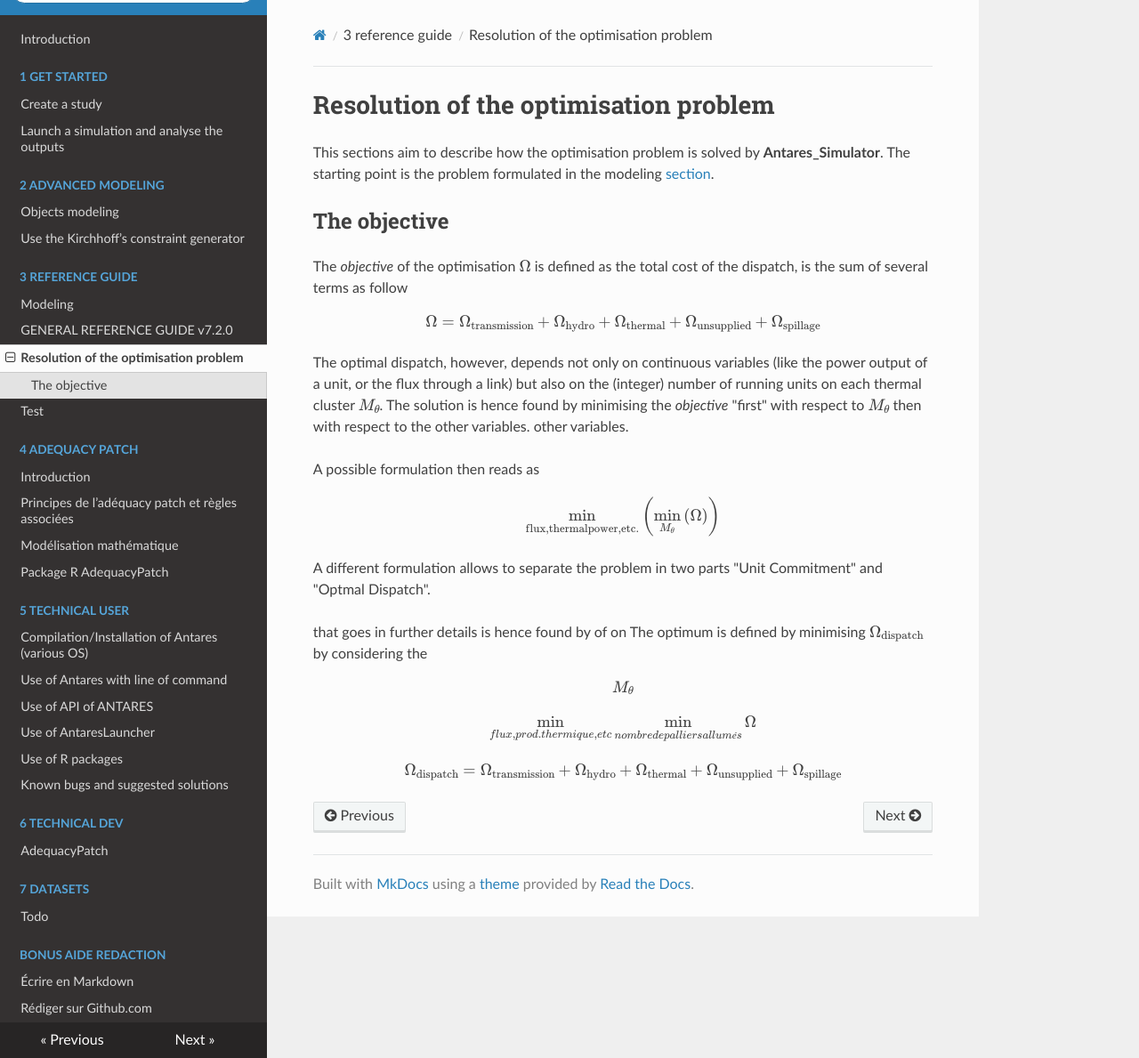
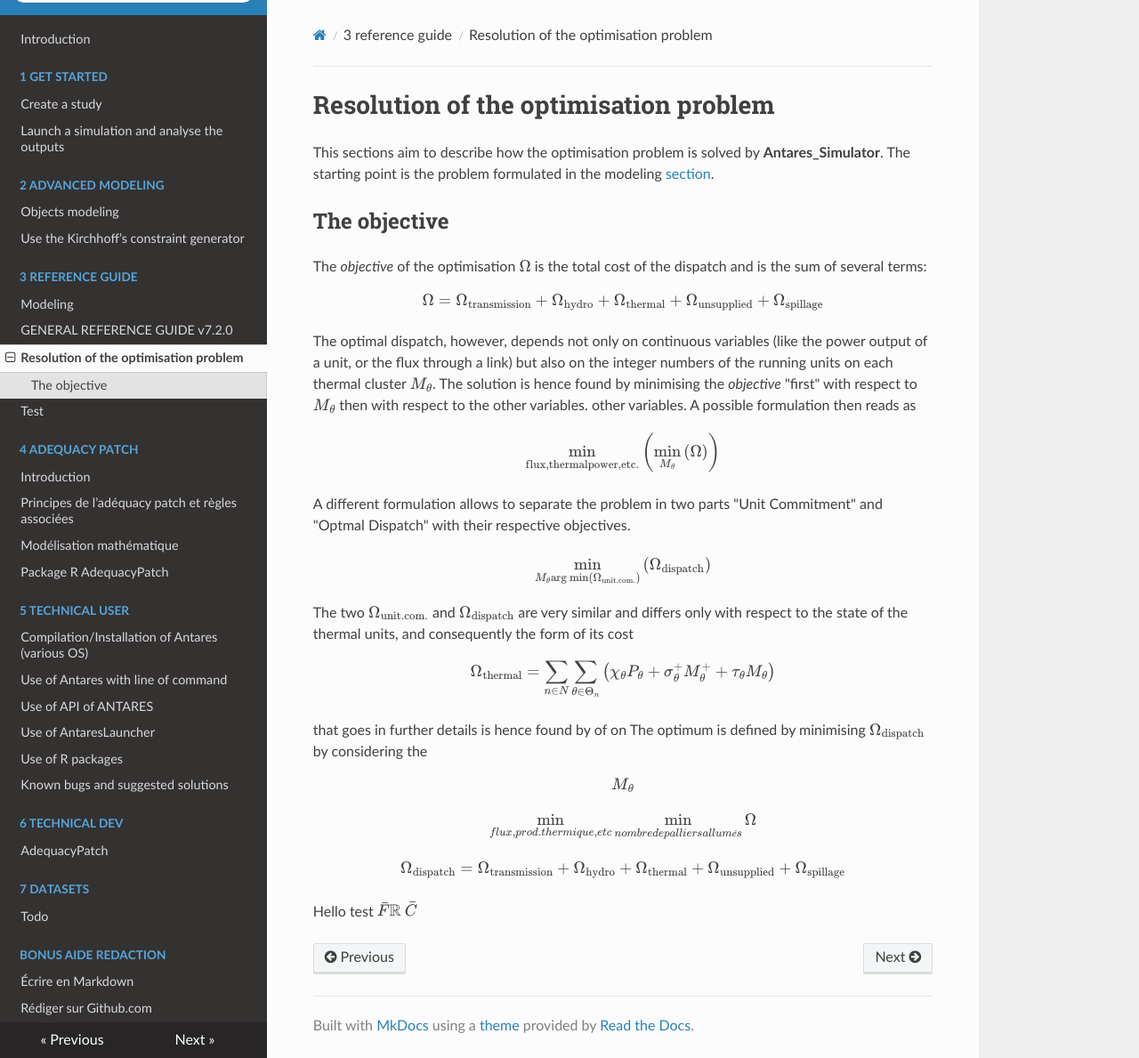
Before and after one commit to AntaresSimulatorTeam/antares-doc, an MkDocs documentation site: the page built from docs/3-reference-guide/resolution-algorithm.md, in a window 1280 px wide and 1189 px high. Shown: the whole window at 89% size. Built offline with MkDocs 1.6.1, drawn with Linux system fonts in a browser that asks for light colours; nearby versions of some CDN libraries; formulas are drawn with MathJax 3.

Commit message:
one step more

```diff
--- a/docs/3-reference-guide/resolution-algorithm.md
+++ b/docs/3-reference-guide/resolution-algorithm.md
@@ -5,19 +5,24 @@ by __Antares_Simulator__.
 The starting point is the problem formulated in the modeling [section](modeling.md).
 
 ## The objective
-The _objective_ of the optimisation \\( \Omega\\) is defined as the total cost of the dispatch,
-is the sum of several terms as follow
+The _objective_ of the optimisation \\( \Omega\\) is the total cost of the dispatch and is
+the sum of several terms:
 $$ \Omega = \Omega_{\mathrm{transmission}} + \Omega_{\mathrm{hydro}} + \Omega_{\mathrm{thermal}} + \Omega_{\mathrm{unsupplied}} + \Omega_{\mathrm{spillage}}$$
 
 The optimal dispatch, however, depends not only on continuous variables (like the power output of a unit,
-or the flux through a link) but also on the (integer) number of running units on each thermal cluster \\(M_{\theta}\\).
+or the flux through a link) but also on the integer numbers of the running units on each thermal cluster \\(M_{\theta}\\).
 The solution is hence found by minimising the _objective_ "first" with respect to \\(M_{\theta}\\) then with respect to the other variables.
-other variables.
-
-A possible formulation then reads as
+other variables. A possible formulation then reads as
 $$\min_{\mathrm{flux, thermal power, etc.}}\left( \min_{M_{\theta}} \left(\Omega\right)\right)$$
 
-A different formulation allows to separate the problem in two parts "Unit Commitment" and "Optmal Dispatch".
+A different formulation allows to separate the problem in two parts "Unit Commitment" and "Optmal Dispatch"
+with their respective objectives.
+
+$$\min_{M_{\theta}\mathrm{arg\,min}\left(\Omega_{\mathrm{unit.com.}}\right)}\left(\Omega_{\mathrm{dispatch}}\right)$$
+The two \\(\Omega_{\mathrm{unit.com.}}\\) and \\(\Omega_{\mathrm{dispatch}}\\) are very similar and differs
+only with respect to the state of the thermal units, and consequently the form of its cost
+$$\Omega_{\mathrm{thermal}} = \sum_{n\in N}\sum_{\theta\in \Theta_n}\left( \chi_\theta P_\theta + \sigma_\theta^+ M_\theta^+ + \tau_\theta M_\theta\right)$$
+
 
 
 that goes in further details
@@ -27,3 +32,5 @@ $$M_{\theta}$$
 $$\min_{flux, prod. thermique, etc} \min_{nombre de palliers allumés} \Omega$$
 
 $$ \Omega_{\mathrm{dispatch}} = \Omega_{\mathrm{transmission}} + \Omega_{\mathrm{hydro}} + \Omega_{\mathrm{thermal}} + \Omega_{\mathrm{unsupplied}} + \Omega_{\mathrm{spillage}}$$
+
+Hello test \\( \bar{F} \mathbb{R}\\) \\(\bar{C}\\)
```
